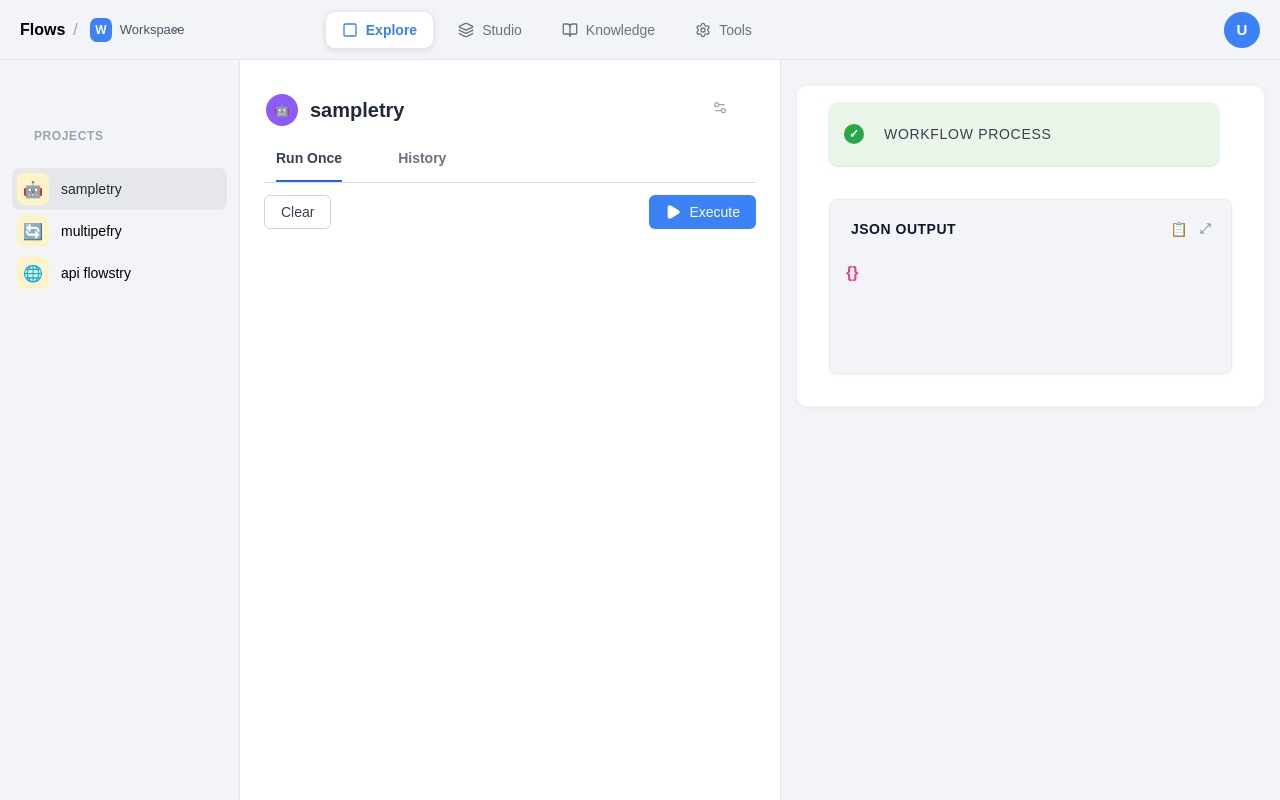
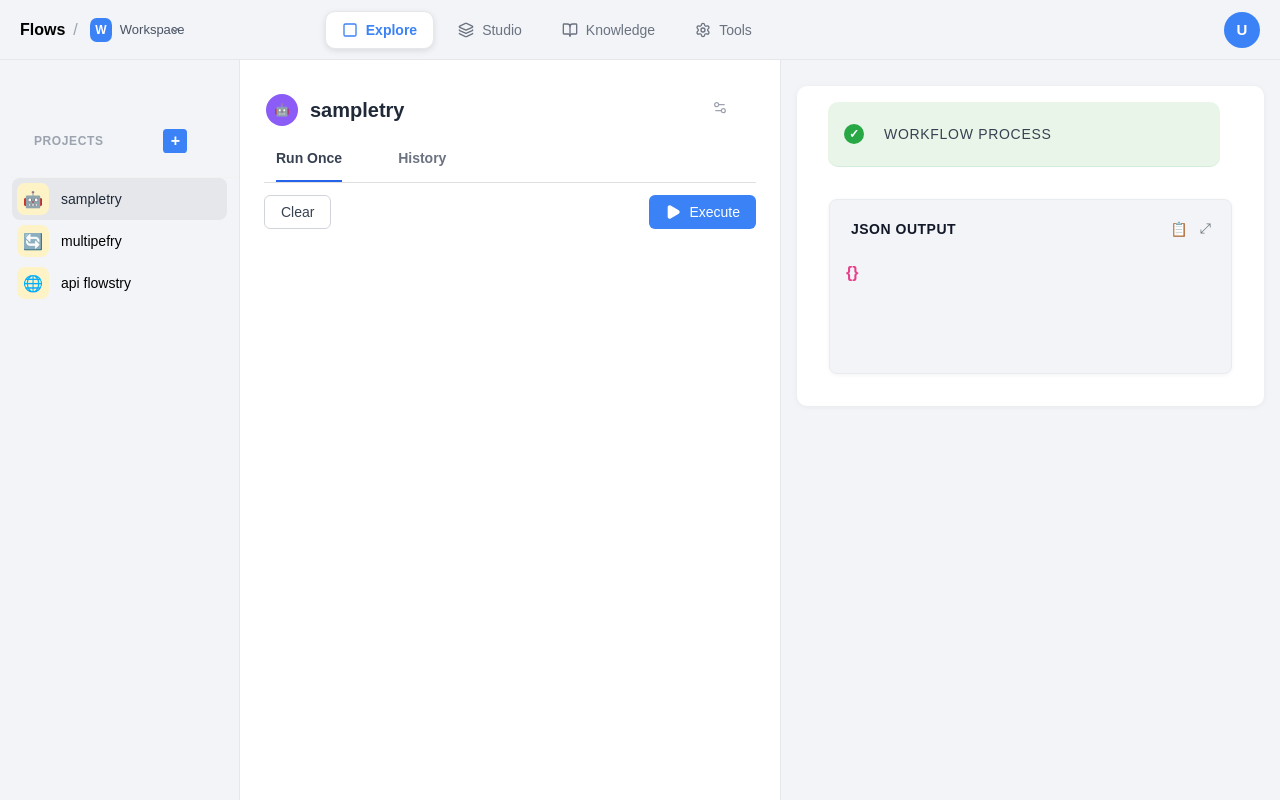
Before and after one commit to JagadeshSivakumar/NXT-Flows, a React (Create React App) app: page /flows in a window 1280 px wide. Built offline with nearby package versions, Linux system fonts and the light colour scheme.

Commit message:
project + icon button add
project + icon button add

```diff
--- a/src/components/Sidebar/Sidebar.css
+++ b/src/components/Sidebar/Sidebar.css
@@ -6,6 +6,7 @@
   height: calc(100vh - 60px);
   background-color: #f2f4f7;
   font-family: sans-serif;
+
 }
 .sidebar-header h3 {
   font-size: 12px;
@@ -13,6 +14,7 @@
   color: #9ca3af;
   letter-spacing: 0.05em;
   margin: 0;
+  display: flex;
 }
 .flow-item {
   display: flex;
@@ -45,3 +47,18 @@
   font-size: 14px;
   font-weight: 500;
 }
+.add-buttons {
+  width: 24px;
+  height: 24px;
+  margin-left: 60px;
+  background: #3b82f6;
+  color: #fff;
+  border-radius: 15%;
+  display: flex !important;
+  align-items: center;
+  justify-content: center;
+  font-size: 16px;
+  font-weight: 600;
+  border: none;
+  cursor: pointer;
+}
--- a/src/components/Sidebar/Sidebar.jsx
+++ b/src/components/Sidebar/Sidebar.jsx
@@ -35,8 +35,10 @@ const Sidebar = ({ onFlowSelect }) => {
     <div className="sidebar" >
       <div className="sidebar-header">
         <h3>PROJECTS</h3>
-        <div style={{marginLeft:"60px"}}>
-        <button className="add-button">+</button></div>
+
+        <div >
+          <button className="add-buttons">+</button>
+        </div>
       </div>
 
       {flows.map((flow) => (
```
